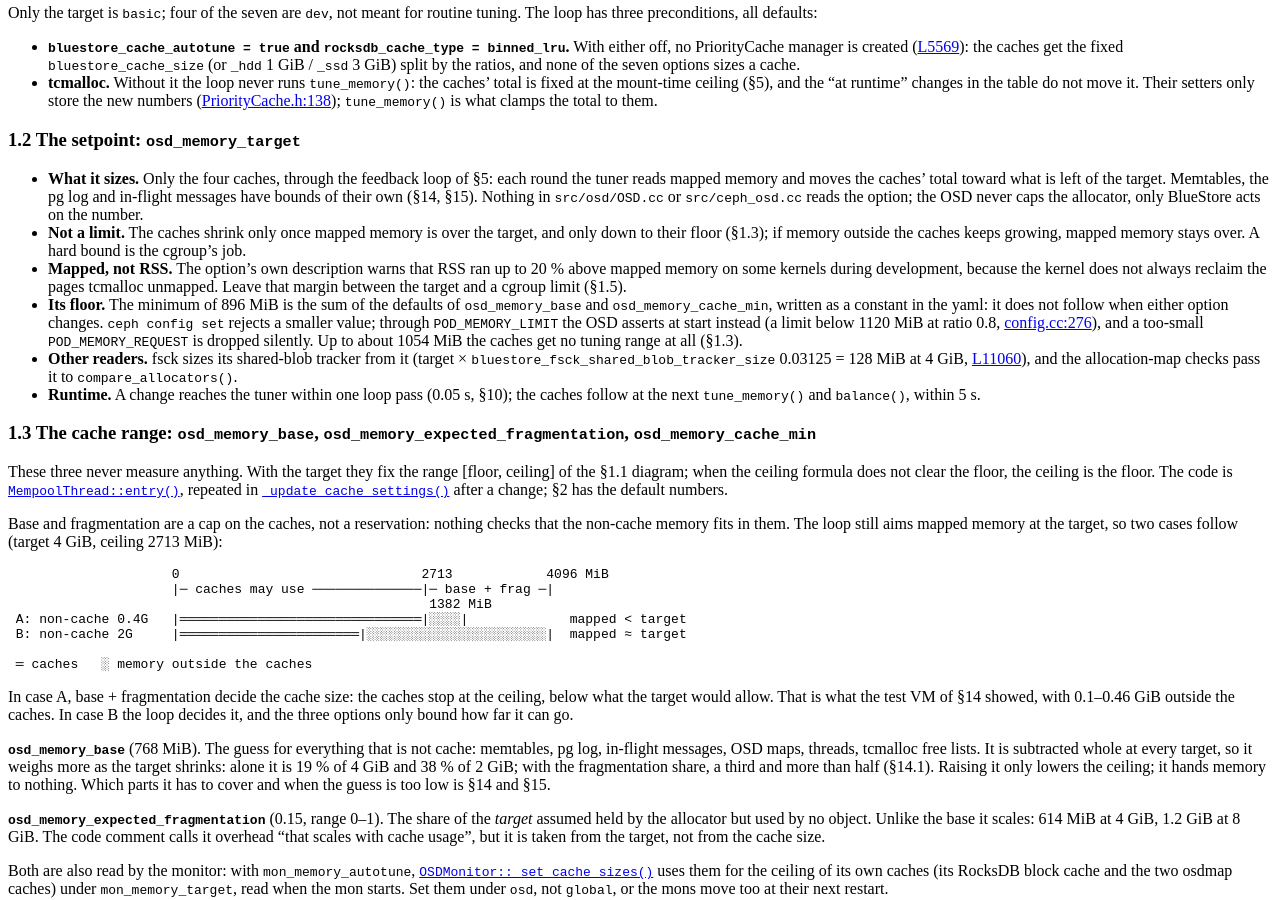
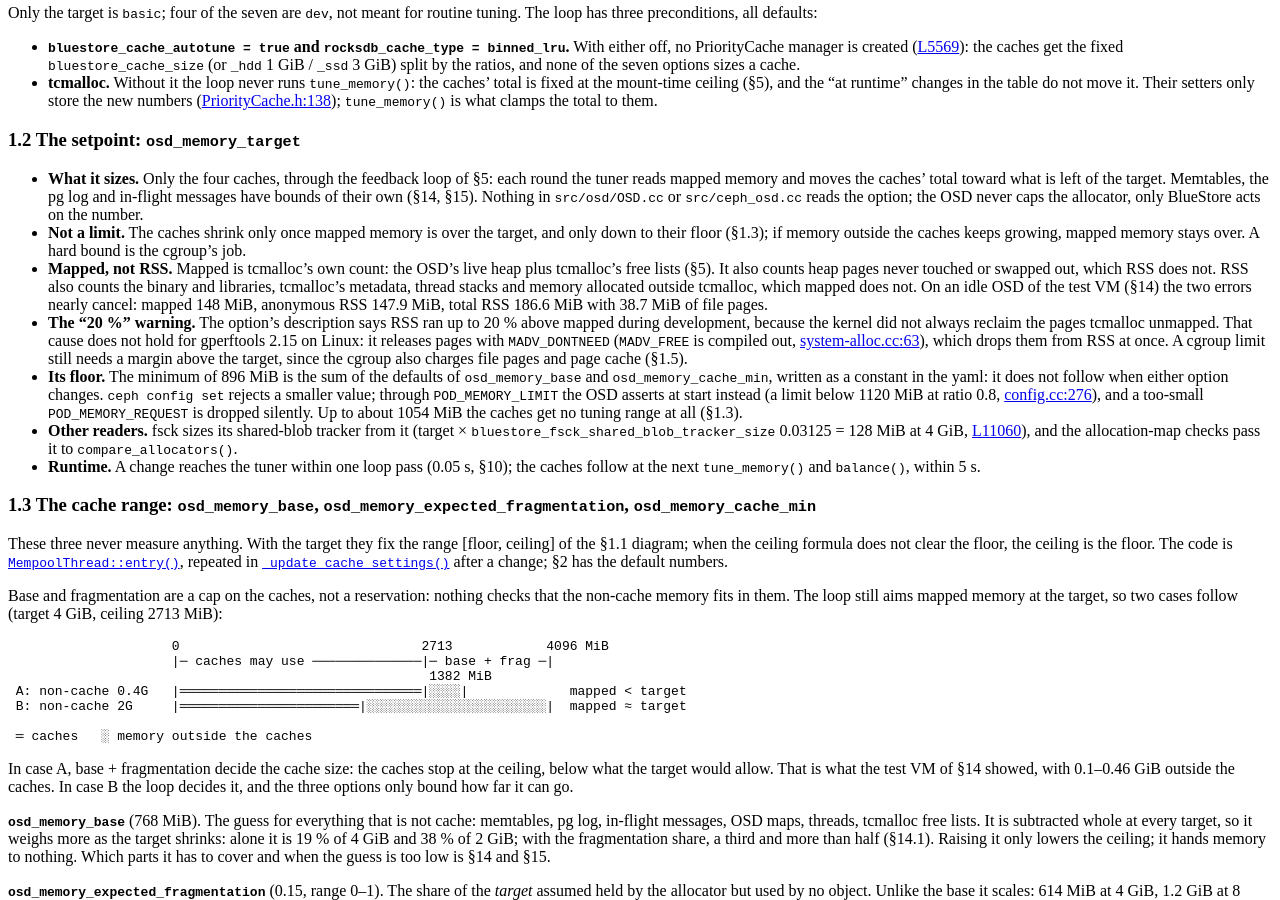
Before and after one commit to ming1/ming1.github.io, a Jekyll site: the page built from _posts/2026-10-21-ceph-memory-management.md, in a window 1280 px wide and 900 px high, scrolled down 2041 px. Built offline with Jekyll 4.4.1, drawn with Linux system fonts in a browser that asks for light colours; some of the changed text lies outside the part shown.

Commit message:
ceph memory management: §1.2, reword the mapped vs RSS bullet
Say what mapped counts that RSS does not and the reverse, with the
numbers from an idle OSD. The description's "up to 20 %" cause does not
hold for gperftools 2.15 on Linux, which releases pages with
MADV_DONTNEED; the cgroup margin is still needed for file pages and
page cache.

```diff
--- a/_posts/2026-10-21-ceph-memory-management.md
+++ b/_posts/2026-10-21-ceph-memory-management.md
@@ -100,10 +100,22 @@ routine tuning. The loop has three preconditions, all defaults:
 - **Not a limit.** The caches shrink only once mapped memory is over the
   target, and only down to their floor (§1.3); if memory outside the caches
   keeps growing, mapped memory stays over. A hard bound is the cgroup's job.
-- **Mapped, not RSS.** The option's own description warns that RSS ran up
-  to 20 % above mapped memory on some kernels during development, because
-  the kernel does not always reclaim the pages tcmalloc unmapped. Leave that
-  margin between the target and a cgroup limit (§1.5).
+- **Mapped, not RSS.** Mapped is tcmalloc's own count: the OSD's live heap
+  plus tcmalloc's free lists (§5). It also counts heap pages never touched
+  or swapped out, which RSS does not. RSS also counts the binary and
+  libraries, tcmalloc's metadata, thread stacks and memory allocated outside
+  tcmalloc, which mapped does not. On an idle OSD of the test VM (§14) the
+  two errors nearly cancel: mapped 148 MiB, anonymous RSS 147.9 MiB, total
+  RSS 186.6 MiB with 38.7 MiB of file pages.
+- **The "20 %" warning.** The option's description says RSS ran up to 20 %
+  above mapped during development, because the kernel did not always
+  reclaim the pages tcmalloc unmapped. That cause does not hold for
+  gperftools 2.15 on Linux: it releases pages with `MADV_DONTNEED`
+  (`MADV_FREE` is compiled out,
+  [system-alloc.cc:63](https://github.com/gperftools/gperftools/blob/gperftools-2.15/src/system-alloc.cc#L63)),
+  which drops them from RSS at once. A cgroup limit still needs a margin
+  above the target, since the cgroup also charges file pages and page cache
+  (§1.5).
 - **Its floor.** The minimum of 896 MiB is the sum of the defaults of
   `osd_memory_base` and `osd_memory_cache_min`, written as a constant in the
   yaml: it does not follow when either option changes. `ceph config set`
```
Also changed, not shown: other parts of _posts/2026-10-21-ceph-memory-management.md (+1 -1 lines).
